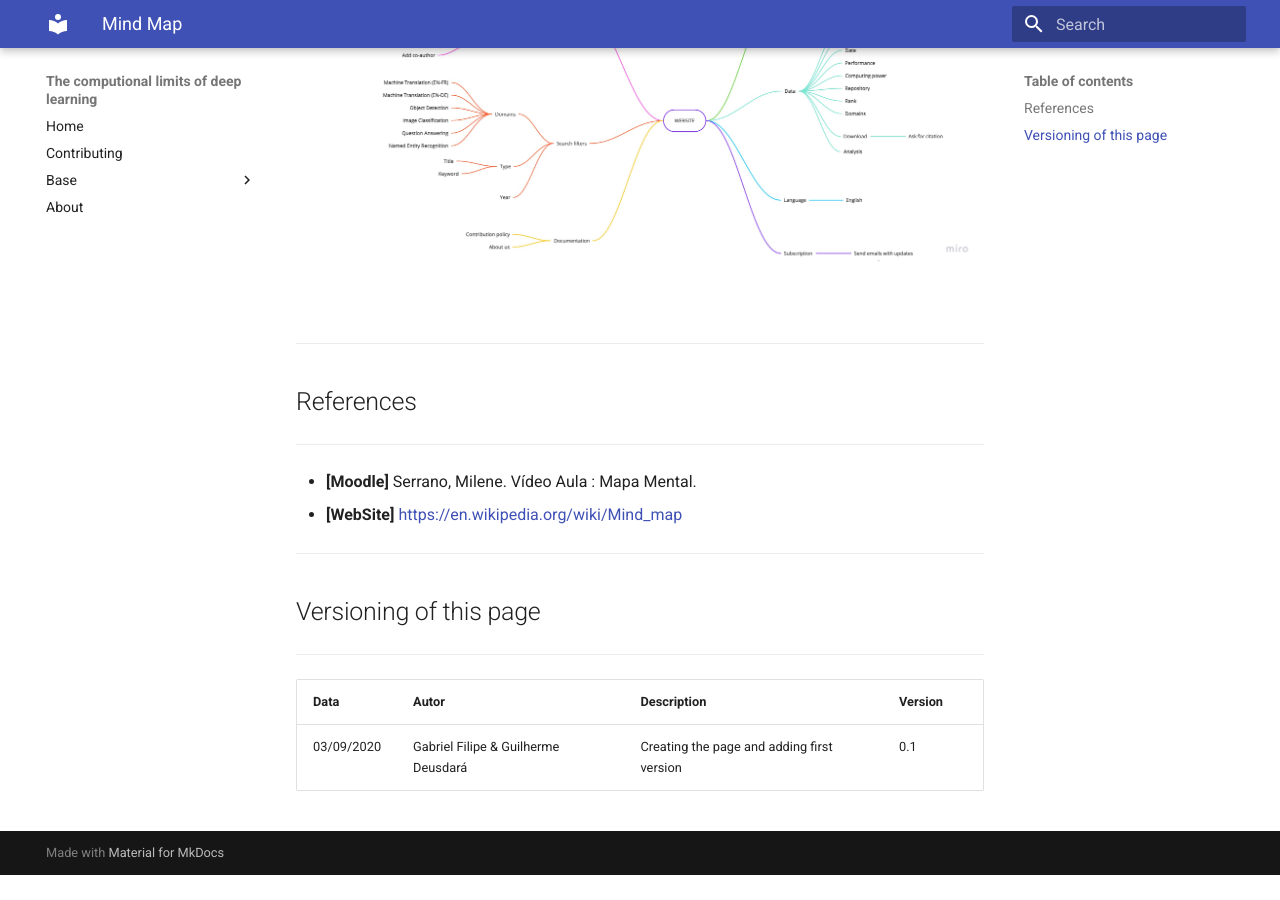
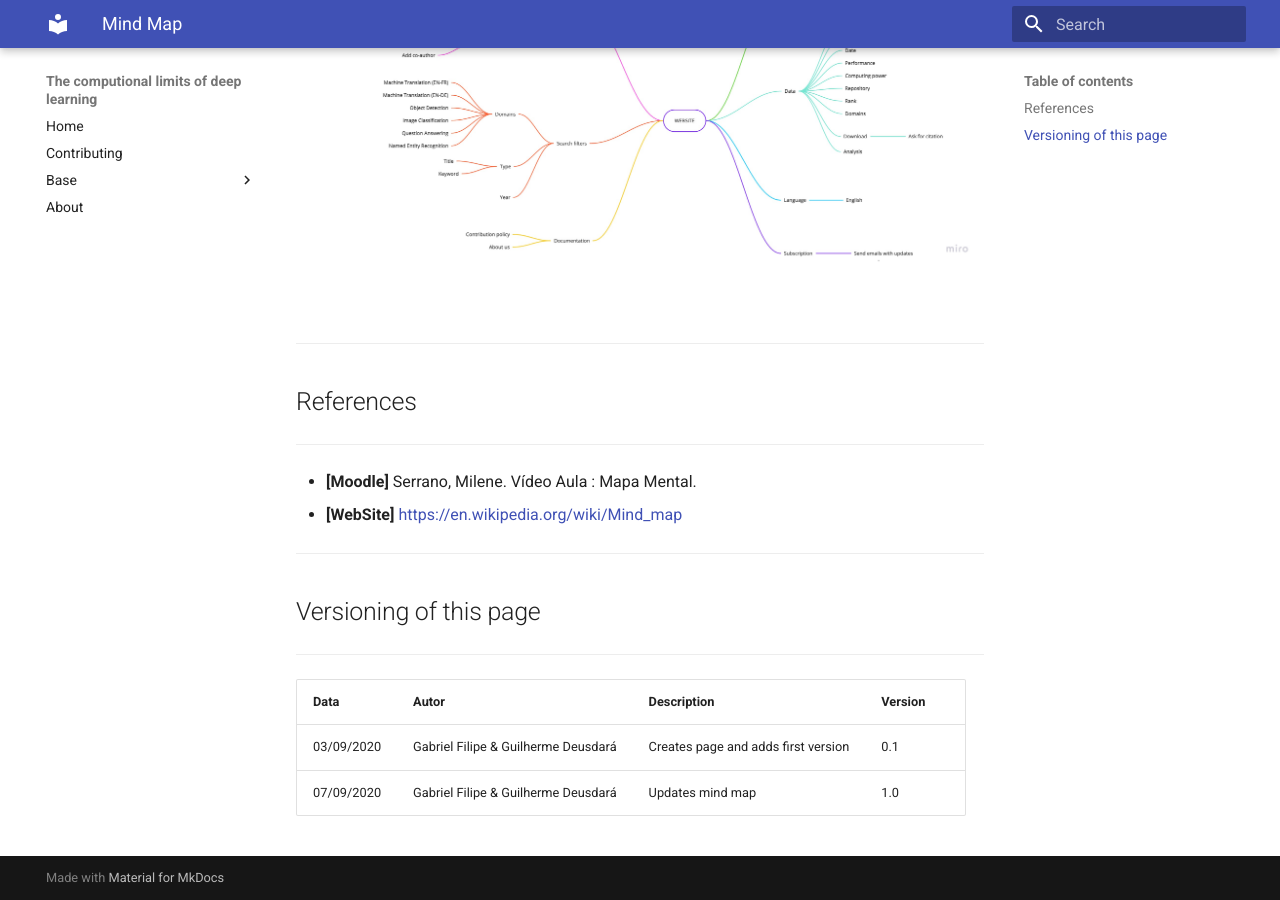
Before and after one commit to UnBArqDsw/2020.1_G2_ProjetoX, an MkDocs documentation site: the page built from documentation/docs/base/requirements/preTraceability/mind_map.md, in a window 1280 px wide and 900 px high, scrolled down 924 px. Built offline with MkDocs 1.6.1 and Material for MkDocs 9.7.7, drawn with Linux system fonts in a browser that asks for light colours; before the commit the page ends 1799 px from its top, so only the background shows below that.

Commit message:
Updates versioning table

```diff
--- a/documentation/docs/base/requirements/preTraceability/mind_map.md
+++ b/documentation/docs/base/requirements/preTraceability/mind_map.md
@@ -26,4 +26,5 @@ For this project we created a mind map based on the group brainstorm.
 
 | Data | Autor | Description | Version |
 |------|-------|-----------|--------|
-| 03/09/2020 | Gabriel Filipe & Guilherme Deusdará | Creating the page and adding first version | 0.1 |
+| 03/09/2020 | Gabriel Filipe & Guilherme Deusdará | Creates page and adds first version | 0.1 |
+| 07/09/2020 | Gabriel Filipe & Guilherme Deusdará | Updates mind map | 1.0 |
```
